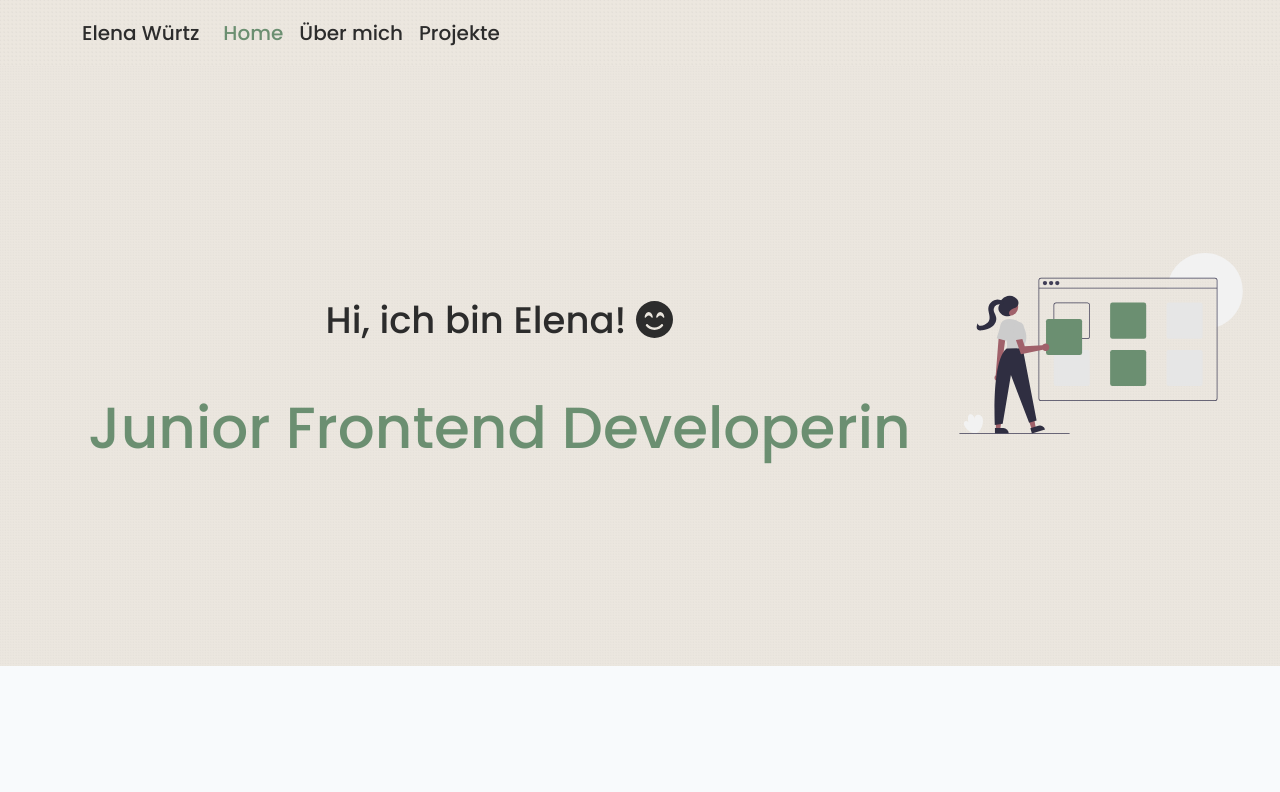
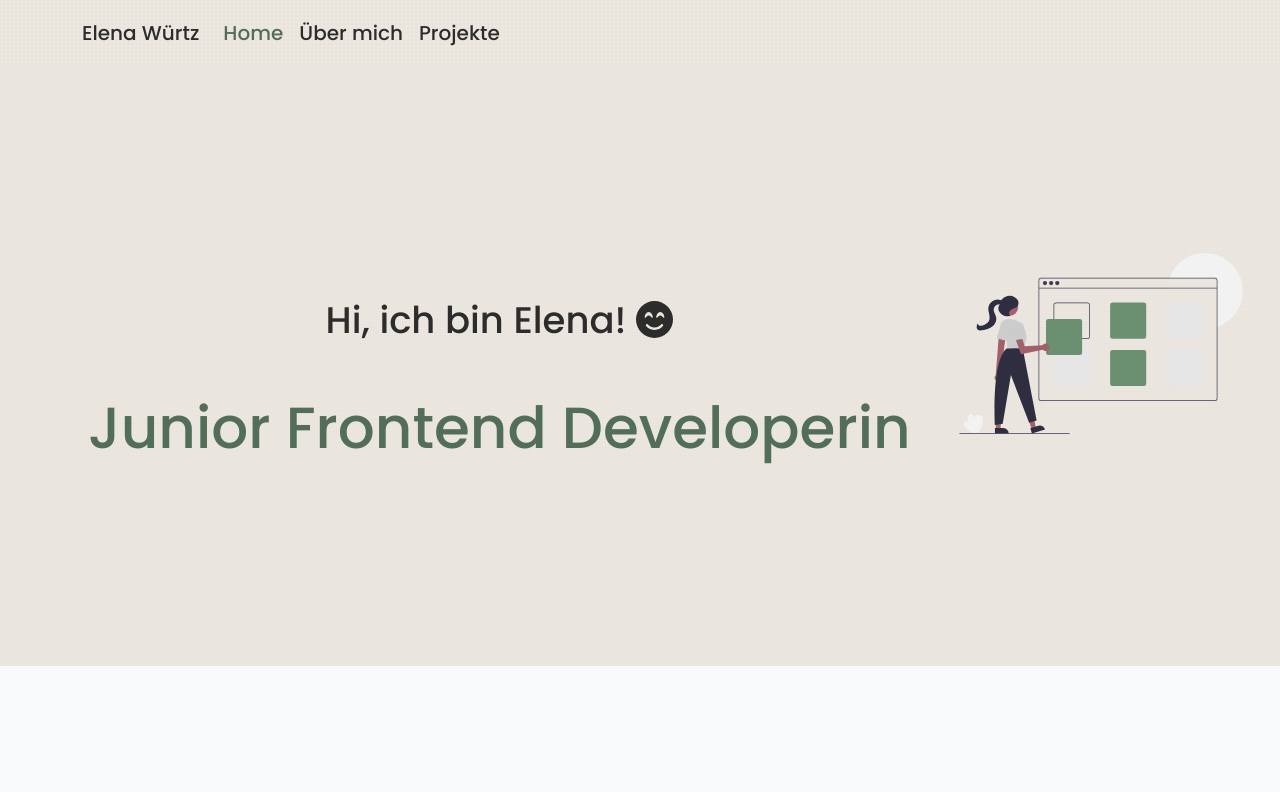
Before and after one commit to Anthophila1909/personal-website-portfolio, a React (Create React App) app: page / in a window 1280 px wide. Shown: the top 792 px of the page. Built offline with nearby package versions, Linux system fonts and the light colour scheme.

Commit message:
Updated colour (accessability)

```diff
--- a/src/css/App.css
+++ b/src/css/App.css
@@ -1,5 +1,5 @@
 :root {
-  --main-branding-color: #6b8f71;
+  --main-branding-color: #536e58;
   --secondary-branding-color: #f8fafc;
   --main-text-color: #2c2c2c;
   --main-text-font: "Poppins", sans-serif;
```
